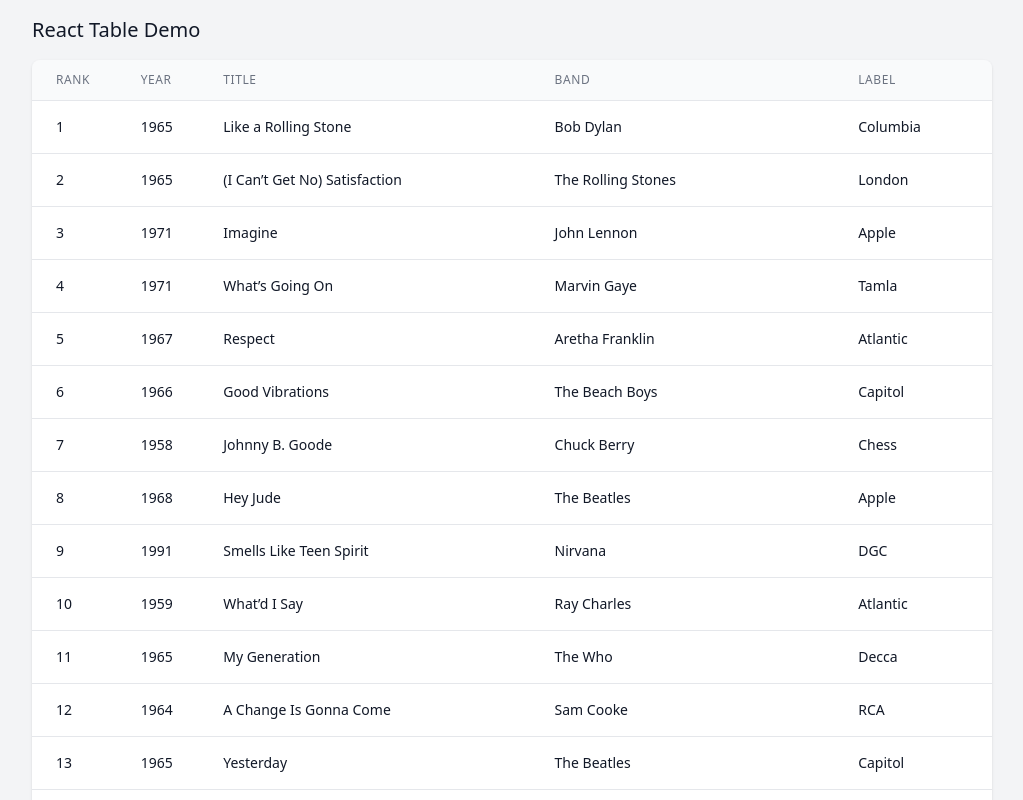
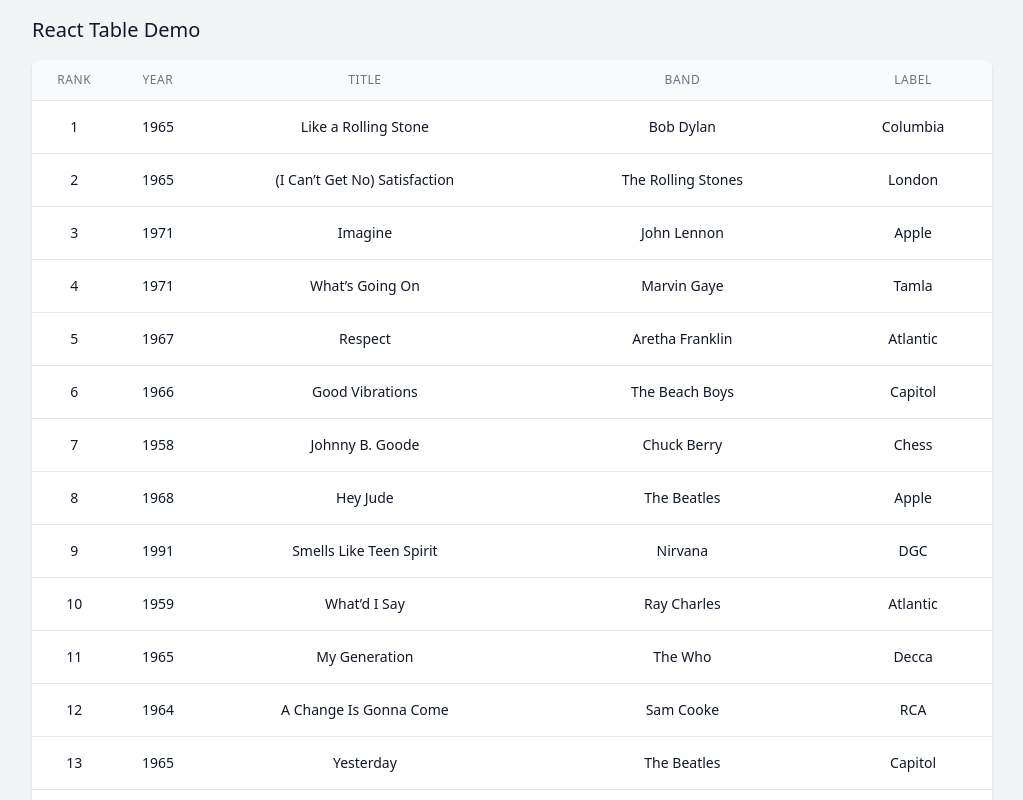
Before and after one commit to ppauldev/react-table, a React (Create React App) app: page / in a window 1280 px wide. Shown: the top 800 px of the page, without its empty margins (128-1151 px from the left). Built offline with nearby package versions, Linux system fonts and the light colour scheme; the HTML template or start-up script is replaced by a standard one; a web font is replaced by a local one.

Commit message:
Adjust text alignment

```diff
--- a/src/App.tsx
+++ b/src/App.tsx
@@ -47,7 +47,7 @@
   return (
     <thead className="bg-gray-50">
       <tr>
-        {columns.map((column, i) => <th scope="col" className="px-6 py-3 text-left text-xs font-medium text-gray-500 uppercase tracking-wider" key={i}>{column}</th>)}
+        {columns.map((column, i) => <th scope="col" className="px-6 py-3 text-center text-xs font-medium text-gray-500 uppercase tracking-wider" key={i}>{column}</th>)}
       </tr>
     </thead>
   );
@@ -73,7 +73,7 @@
 
 const TableCell = ({ value }: { value: string }) => {
   return (
-    <td className="px-6 py-4 whitespace-nowrap text-sm">
+    <td className="px-6 py-4 text-center whitespace-nowrap text-sm">
       {value}
     </td>
   );
```
